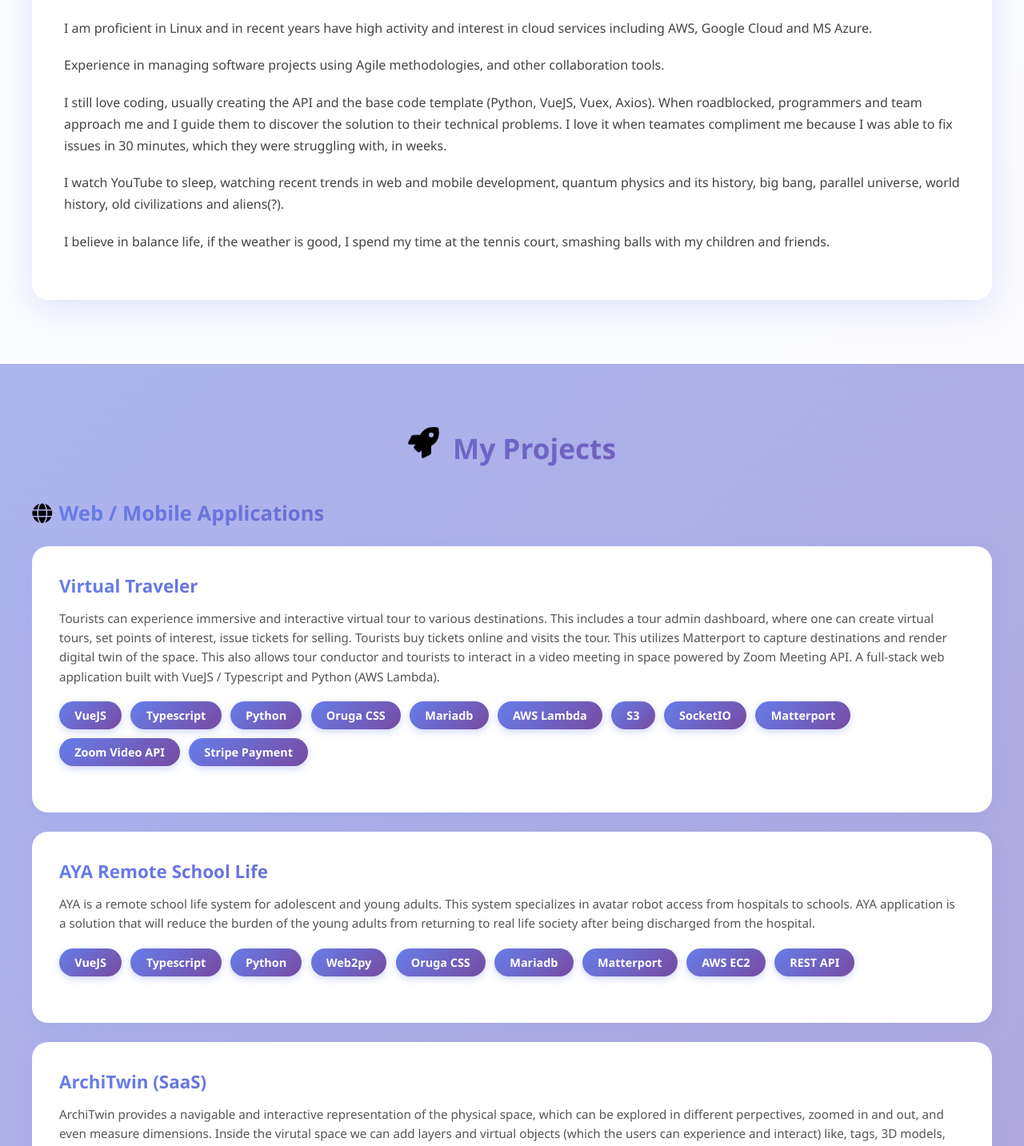
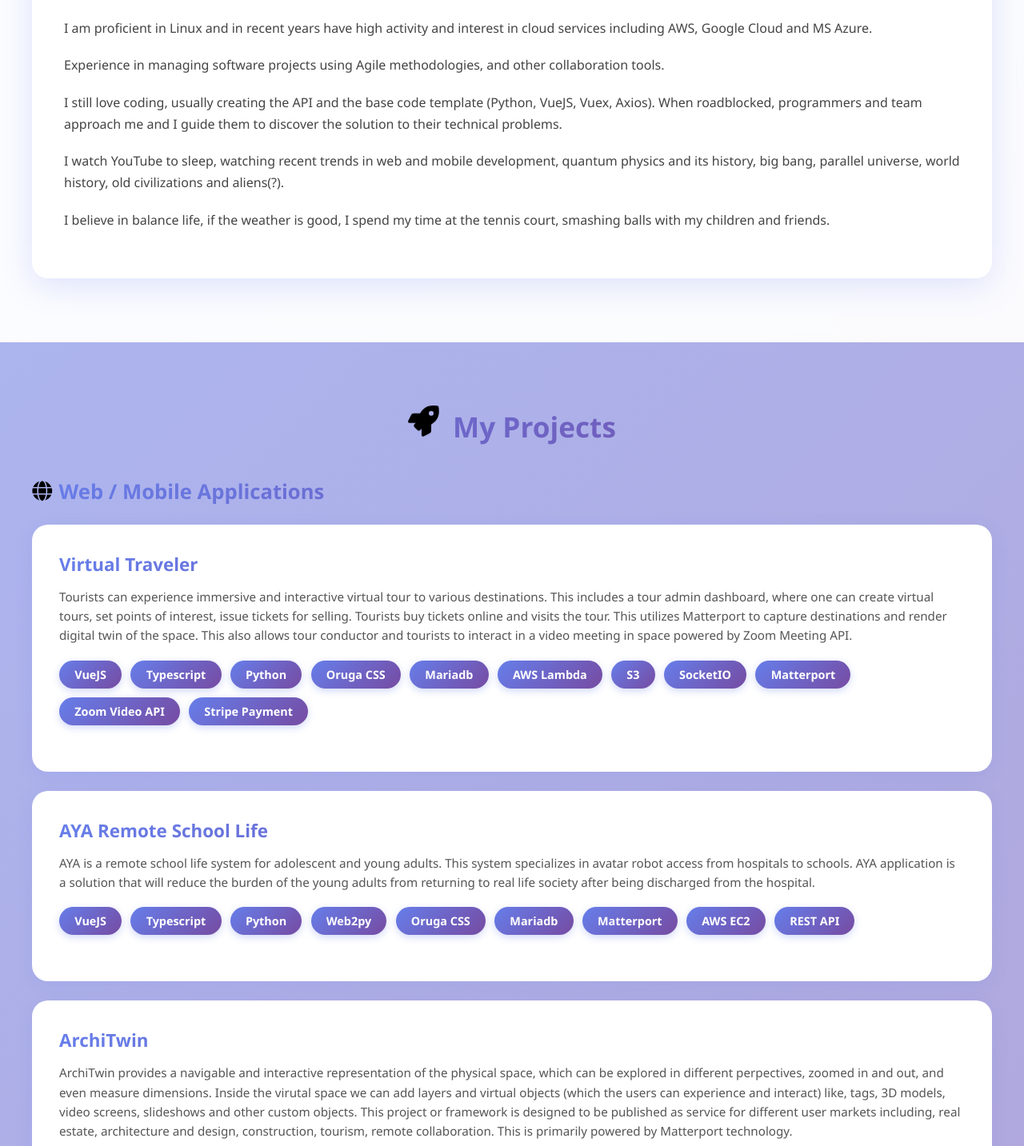
Before and after one commit to neiloswald/portfolio, a React (Create React App) app: page / in a window 1280 px wide. Shown: the part 530-1963 px from the top of the page at 80% size. Built offline with nearby package versions, Linux system fonts and the light colour scheme.

Commit message:
Update content: simplify descriptions and add Clarion skill

```diff
--- a/src/components/About.js
+++ b/src/components/About.js
@@ -23,7 +23,7 @@ function About() {
             </p>
             <p>Experience in managing software projects using Agile methodologies, and other collaboration tools.
             </p>
-            <p>I still love coding, usually creating the API and the base code template (Python, VueJS, Vuex, Axios). When roadblocked, programmers and team approach me and I guide them to discover the solution to their technical problems. I love it when teamates compliment me because I was able to fix issues in 30 minutes, which they were struggling with, in weeks. </p>
+            <p>I still love coding, usually creating the API and the base code template (Python, VueJS, Vuex, Axios). When roadblocked, programmers and team approach me and I guide them to discover the solution to their technical problems.  </p>
             <p>
               I watch YouTube to sleep, watching recent trends in web and mobile development, quantum physics and its history, big bang, parallel universe, world history, old civilizations and aliens(?).
             </p>
--- a/src/components/Projects.js
+++ b/src/components/Projects.js
@@ -11,7 +11,7 @@ function Projects() {
         {
           id: 1,
           title: 'Virtual Traveler',
-          description: 'Tourists can experience immersive and interactive virtual tour to various destinations. This includes a tour admin dashboard, where one can create virtual tours, set points of interest, issue tickets for selling. Tourists buy tickets online and visits the tour. This utilizes Matterport to capture destinations and render digital twin of the space. This also allows tour conductor and tourists to interact in a video meeting in space powered by Zoom Meeting API. A full-stack web application built with VueJS / Typescript and Python (AWS Lambda).',
+          description: 'Tourists can experience immersive and interactive virtual tour to various destinations. This includes a tour admin dashboard, where one can create virtual tours, set points of interest, issue tickets for selling. Tourists buy tickets online and visits the tour. This utilizes Matterport to capture destinations and render digital twin of the space. This also allows tour conductor and tourists to interact in a video meeting in space powered by Zoom Meeting API.',
           technologies: ['VueJS', 'Typescript', 'Python', 'Oruga CSS', 'Mariadb', 'AWS Lambda','S3','SocketIO', 'Matterport', 'Zoom Video API', 'Stripe Payment'],
           link: '#'
         },
@@ -24,7 +24,7 @@ function Projects() {
         },
         {
           id: 3,
-          title: 'ArchiTwin (SaaS)',
+          title: 'ArchiTwin',
           description: 'ArchiTwin provides a navigable and interactive representation of the physical space, which can be explored in different perpectives, zoomed in and out, and even measure dimensions. Inside the virutal space we can add layers and virtual objects (which the users can experience and interact) like, tags, 3D models, video screens, slideshows and other custom objects. This project or framework is designed to be published as service for different user markets including, real estate, architecture and design, construction, tourism, remote collaboration. This is primarily powered by Matterport technology.',
           technologies: ['VueJS', 'Web2py', 'Python', 'Bulma CSS', 'Mariadb', 'Matterport', 'AWS EC2','S3', 'REST API'],
           link: '#'
--- a/src/components/Skills.js
+++ b/src/components/Skills.js
@@ -22,7 +22,7 @@ function Skills() {
     {
       category: 'Tools & Others',
       icon: <FaTools />,
-      skills: ['Git', 'Docker','Docker Compose','Webpack', 'Vite', 'Agile']
+      skills: ['Git', 'Docker','Docker Compose','Webpack', 'Vite', 'Agile','Clarion for DOS / Windows',]
     },
     {
       category: 'Server and Cloud',
```
